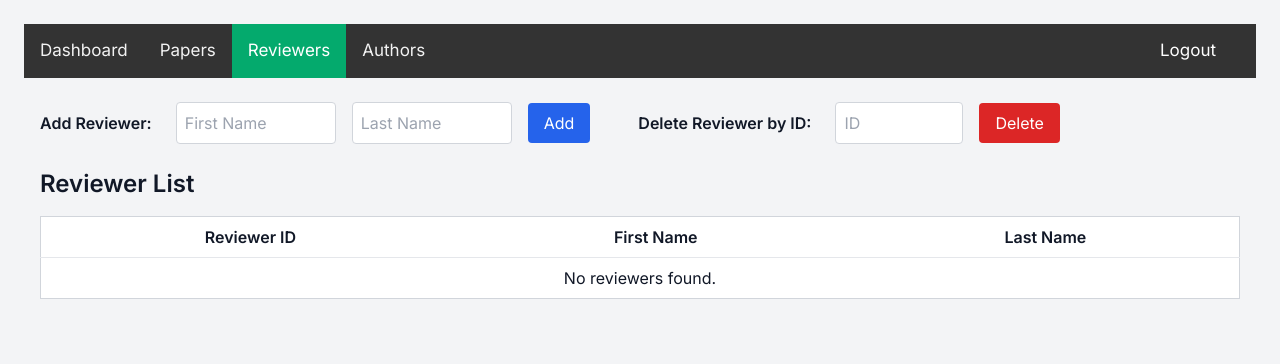
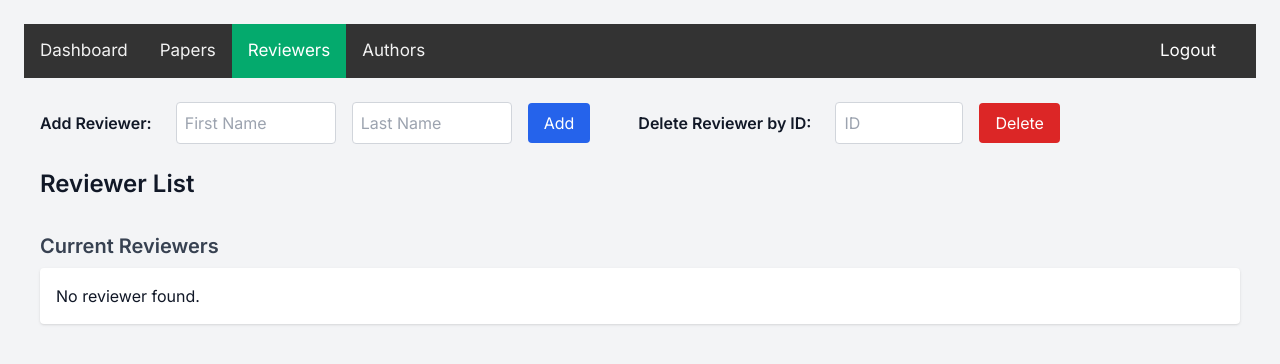
Before and after one commit to ahthompson03/AdminDashboard01, a Flask app: page /reviewers in a window 1280 px wide. Shown: the top 364 px of the page. Run offline with Flask 3, Linux system fonts and the light colour scheme; some libraries are stand-ins or nearby versions.

Commit message:
Reviewers Page fixed, Home page added

```diff
--- a/main.py
+++ b/main.py
@@ -20,9 +20,12 @@
 #create reference to database and initialize
 Model.db.init_app(app)
 
-#username = 'test@jack.com'
+# ROUTES
+@app.route('/')
+def home():
+    return redirect(url_for('dashboard_viewer_controller'))
 
-# ROUTES
+
 @app.route('/register', methods=['GET', 'POST'])
 def register():
     if request.method == 'POST':
@@ -97,9 +100,11 @@
 
 @app.route('/add_paper', methods=['POST'])
 def add_paper():
+
     title = request.form['title']
     first_name = request.form['first_name']
     last_name = request.form['last_name']
+
     try:
         author = Model.Authors.query.filter_by(FirstName=first_name, LastName=last_name).first()
         if not author:
--- a/templates/Papers.html
+++ b/templates/Papers.html
@@ -88,9 +88,6 @@
                 <input type="text" name="title" form="add-form" placeholder="Paper Title" required class="p-2 border border-gray-300 rounded w-40">
                 <input type="text" name="first_name" form="add-form" placeholder="Author First Name" required class="p-2 border border-gray-300 rounded w-40">
                 <input type="text" name="last_name" form="add-form" placeholder="Author Last Name" required class="p-2 border border-gray-300 rounded w-40">
-                <!--<input type="number" name="reviewer_id1" placeholder="ReviewerID 1" required min="1" class="p-2 border border-gray-300 rounded w-40"/>
-                <input type="number" name="reviewer_id2" placeholder="ReviewerID 2" required min="1" class="p-2 border border-gray-300 rounded w-40"/>
-                <input type="number" name="reviewer_id3" placeholder="ReviewerID 3" required min="1" class="p-2 border border-gray-300 rounded w-40"/>-->
                 <form action="{{ url_for('add_paper') }}" method="POST" id="add-form">
                     <button type="submit" class="bg-blue-600 text-white px-4 py-2 rounded hover:bg-blue-700">Add</button>
                 </form>
--- a/templates/Reviewer.html
+++ b/templates/Reviewer.html
@@ -91,29 +91,14 @@
 
 <h1 class="text-2xl font-bold mb-4">Reviewer List</h1>
         <!-- Reviewer Table -->
-
-        <table class="min-w-full bg-white border border-gray-300">
-            <thead>
-                <tr>
-                    <th class="py-2 px-4 border-b">Reviewer ID</th>
-                    <th class="py-2 px-4 border-b">First Name</th>
-                    <th class="py-2 px-4 border-b">Last Name</th>
-                </tr>
-            </thead>
-            <tbody>
-                {% for reviewer in reviewers %}
-                <tr>
-                    <td class="py-2 px-4 border-b">{{ reviewer.ReviewerID }}</td>
-                    <td class="py-2 px-4 border-b">{{ reviewer.FirstName }}</td>
-                    <td class="py-2 px-4 border-b">{{ reviewer.LastName }}</td>
-                </tr>
-                {% else %}
-                <tr>
-                    <td colspan="3" class="py-2 px-4 text-center">No reviewers found.</td>
-                </tr>
-                {% endfor %}
-            </tbody>
-        </table>
+        <h2 class="text-xl font-semibold text-gray-700 mt-8 mb-2">Current Reviewers</h2>
+        <ul class="bg-white p-4 rounded shadow space-y-2">
+            {% for reviewer in reviewers %}
+                <li class="border-b py-2">{{ reviewer.FirstName }} {{ reviewer.LastName }} (ID: {{ reviewer.ReviewerID }})</li>
+            {% else %}
+                <li>No reviewer found.</li>
+            {% endfor %}
+        </ul>
     </div>
 </div>
 </body>
```
